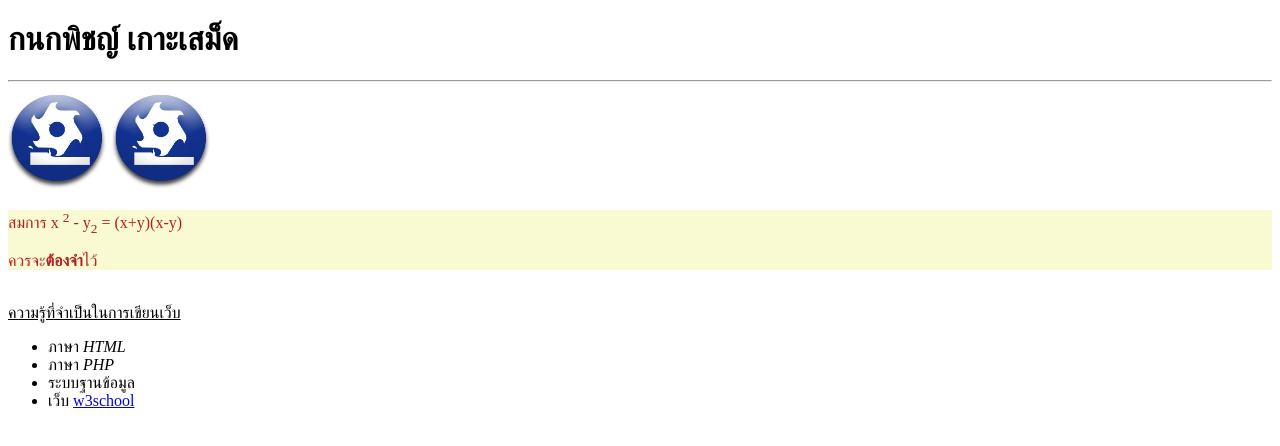
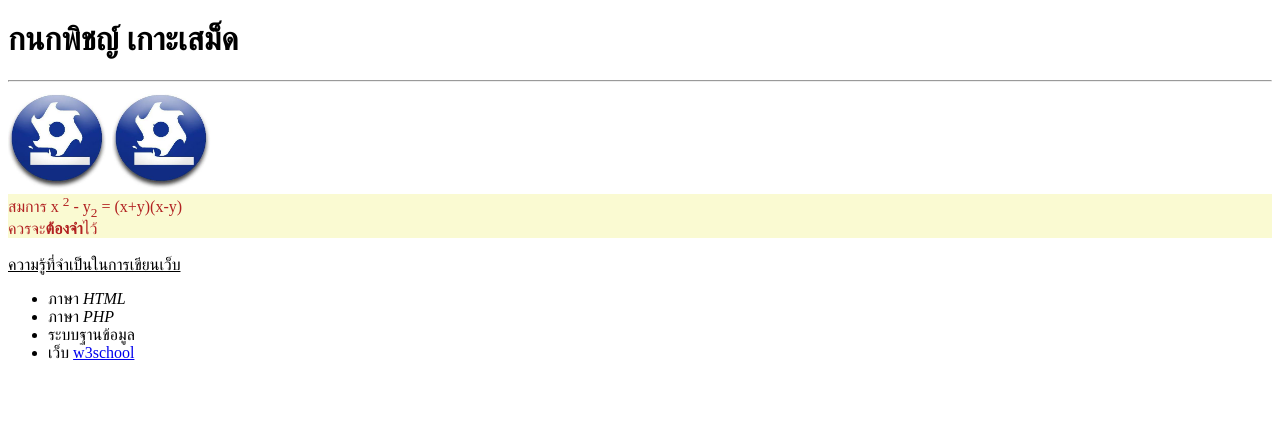
Before and after one commit to kanokpich18/github-work1, a plain HTML site: page index.html in a window 1280 px wide. Drawn offline with Linux system fonts and the light colour scheme.

Commit message:
Update index.html

```diff
--- a/index.html
+++ b/index.html
@@ -11,9 +11,9 @@
     <hr>
     <img src = "kmutnb.jpg" style="width: 100px; height: 100px;">
     <a href="https://www.google.com/"><img src = "kmutnb.jpg" style="width: 100px; height: 100px;"></a>
-    <div style="background-color: lightgoldenrodyellow;">
-        <p style = "color: firebrick;">สมการ x <sup>2</sup> - y<sub>2</sub> = (x+y)(x-y)</p>
-        <p style = "color: firebrick;">ควรจะ<b>ต้องจำ</b>ไว้</p>
+    <div style="background-color: lightgoldenrodyellow;color: firebrick;">
+        สมการ x <sup>2</sup> - y<sub>2</sub> = (x+y)(x-y)<br>
+        ควรจะ<b>ต้องจำ</b>ไว้
     </div>
     <br>
     <u>ความรู้ที่จำเป็นในการเขียนเว็บ</u>
```
